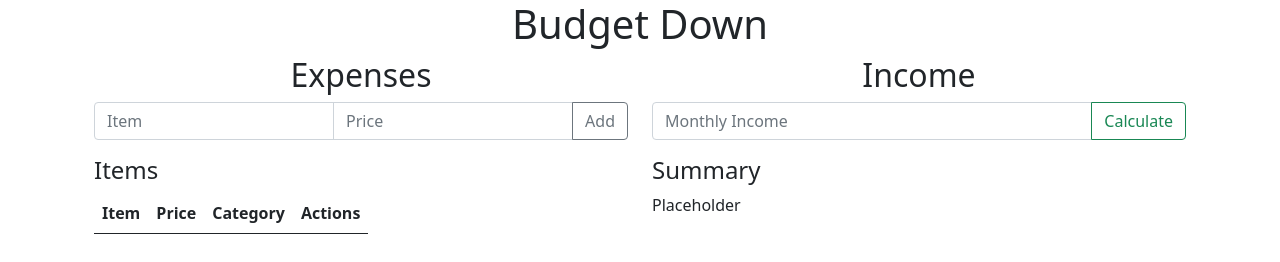
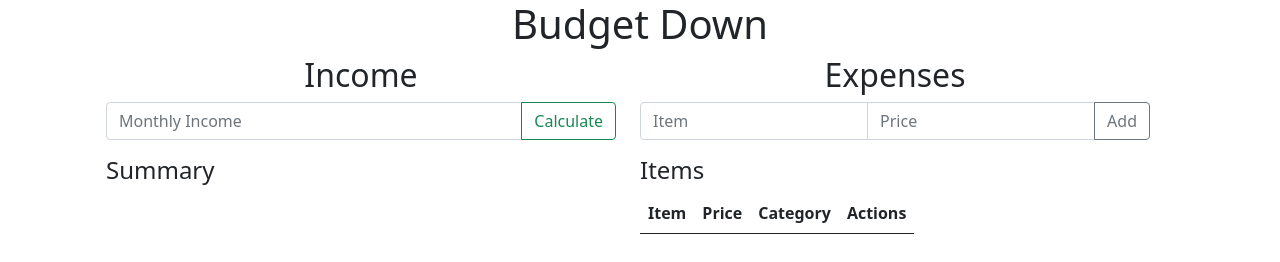
Before and after one commit to dchen046/budget-down, a plain HTML site: page index.html in a window 1280 px wide. Drawn offline with nearby package versions, Linux system fonts and the light colour scheme.

Commit message:
rearrange contents

```diff
--- a/index.html
+++ b/index.html
@@ -19,13 +19,33 @@
 
 <body>
     <div class="container">
+        <div class="container">
             <header class="text-center">
                 <h1>Budget Down</h1>
             </header>
         </div>
 
-    <div class="container d-flex">
-        <div class="container">
+        <div class="container row d-flex">
+
+            <div class="col">
+                <div class="text-center mb-3">
+                    <h2>Income</h2>
+                    <div class="input-group">
+                        <input type="number" class="form-control" placeholder="Monthly Income"
+                            aria-label="Monthly Income" aria-describedby="calc-btn" id="monthly-income">
+                        <button class="btn btn-outline-success" type="button" id="calc-btn">Calculate</button>
+                    </div>
+                </div>
+
+                <div class="summary">
+                    <h4>Summary</h4>
+                    <div id="summary-contents">
+
+                    </div>
+                </div>
+            </div>
+
+            <div class="col">
                 <div class="text-center mb-3">
                     <h2>Expenses</h2>
                     <div class="input-group">
@@ -55,22 +75,6 @@
                 </div>
             </div>
 
-        <div class="container">
-            <div class="text-center mb-3">
-                <h2>Income</h2>
-                <div class="input-group">
-                    <input type="number" class="form-control" placeholder="Monthly Income" aria-label="Monthly Income"
-                        aria-describedby="calc-btn" id="monthly-income">
-                    <button class="btn btn-outline-success" type="button" id="calc-btn">Calculate</button>
-                </div>
-            </div>
-
-            <div class="summary">
-                <h4>Summary</h4>
-                <div id="summary-contents">
-                    Placeholder
-                </div>
-            </div>
         </div>
     </div>
 
--- a/scripts/scripts.js
+++ b/scripts/scripts.js
@@ -53,7 +53,7 @@ const create_segment_controls = (parent, id, text) => {
     for (const [key, value] of input_attr) {
         seg_input.setAttribute(key, value);
     }
-    seg_input.setAttribute("id", `${id}${item_counter}`);
+    seg_input.setAttribute("id", `${id + item_counter}`);
 
     const label_classes = ["btn", "btn-sm", "btn-outline-secondary"]
     for (let i = 0; i < label_classes.length; ++i) {
@@ -93,9 +93,4 @@ const add_delete_event = (btn) => {
     });
 }
 
-const update_item_num = () => {
-    const rows = document.querySelectorAll("tr");
-    console.log(rows);
-}
-
 create_add_event();
```
Lines whose indentation alone changed are shown as unchanged.
